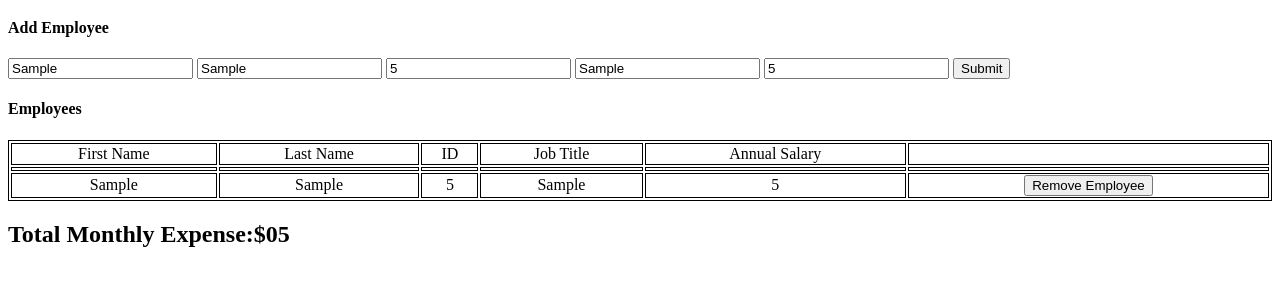
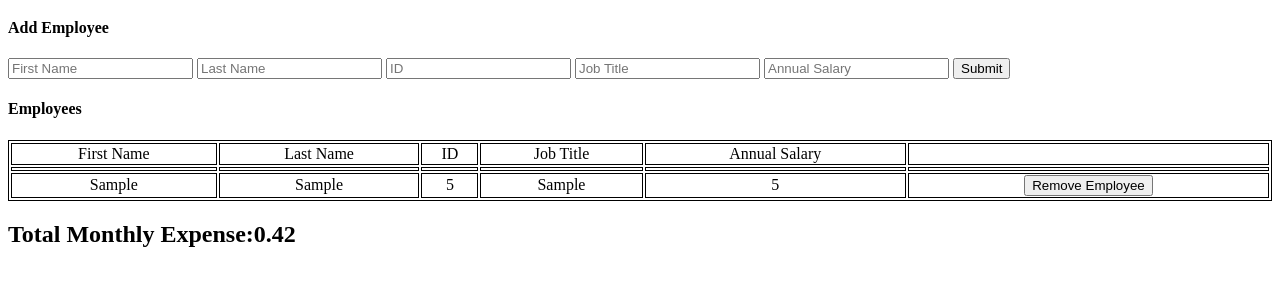
Before and after one commit to mwerneke/salaryCal, a plain HTML site: page index.html in a window 1280 px wide. Both pictures are taken after typing "Sample", "Sample", "5", "Sample", "5" into the empty fields and a click on the button "Submit". Shown: the part 61-346 px from the top of the page. Drawn offline with Linux system fonts and the light colour scheme.

Commit message:
clear input

```diff
--- a/salCal.css
+++ b/salCal.css
@@ -22,3 +22,8 @@ table, tr,td{
     text-align: center;
 
 }
+
+#Total{
+
+
+}
--- a/salCal.js
+++ b/salCal.js
@@ -1,6 +1,6 @@
 console.log('salCal sourced');
 
-
+let salaryArray =[];
 
 $(document).ready(onReady);
 
@@ -24,13 +24,12 @@ function onSubmit(event){
     console.log('onSubmit');
    //grab Values from form
 
-let salaryArray =[];
-
 let salary = getSalFromDom();  //Create a getSalFrom Dom Function
 
 salaryArray.push(salary)
 
 let totalSalary = calculateMonthlySal(); // Creat calculate Monthly Sal function
+console.log(totalSalary);
 
 function getSalFromDom(){
     let salary={
@@ -41,10 +40,14 @@ function getSalFromDom(){
 function calculateMonthlySal(){
     let monthlySal= 0;
     for(let employeeData of salaryArray){
-        monthlySal += (employeeData.annualSalary); /// Not working
+        monthlySal += Number(employeeData.annualSalary/12); /// Not working
+        if(monthlySal > 20000){
+            $("#Total").css("background-color", "red");
+        }
     }
     return monthlySal;
 }
+
 
 
 
@@ -56,7 +59,14 @@ let employeeData={
     annualSalary:$(`#annualSalary`).val(),
 
 }
+//clearing out form fields
+$(`#firstName`).val("");
+$(`#lastName`).val("");
+$(`#id`).val("");
+$(`#jobTitle`).val("");
+$(`#annualSalary`).val("");
 
+//appending the table of object
 $(`#employeeTable`).append(`
 
     <tr>
@@ -65,14 +75,15 @@ $(`#employeeTable`).append(`
         <td>${employeeData.id}</td>
         <td>${employeeData.jobTitle}</td>
         <td>${employeeData.annualSalary}</td>
-        <td><button>Remove Employee</td>
+        <td><button id= "removeBtn">Remove Employee</td>
 
 
     </tr>
 
 `);
 
-$(`#Total`).append(totalSalary);
+
+$(`#Total`).text(totalSalary.toFixed(2));
 
 }
 
```
Also changed, not shown: 1 other file.
